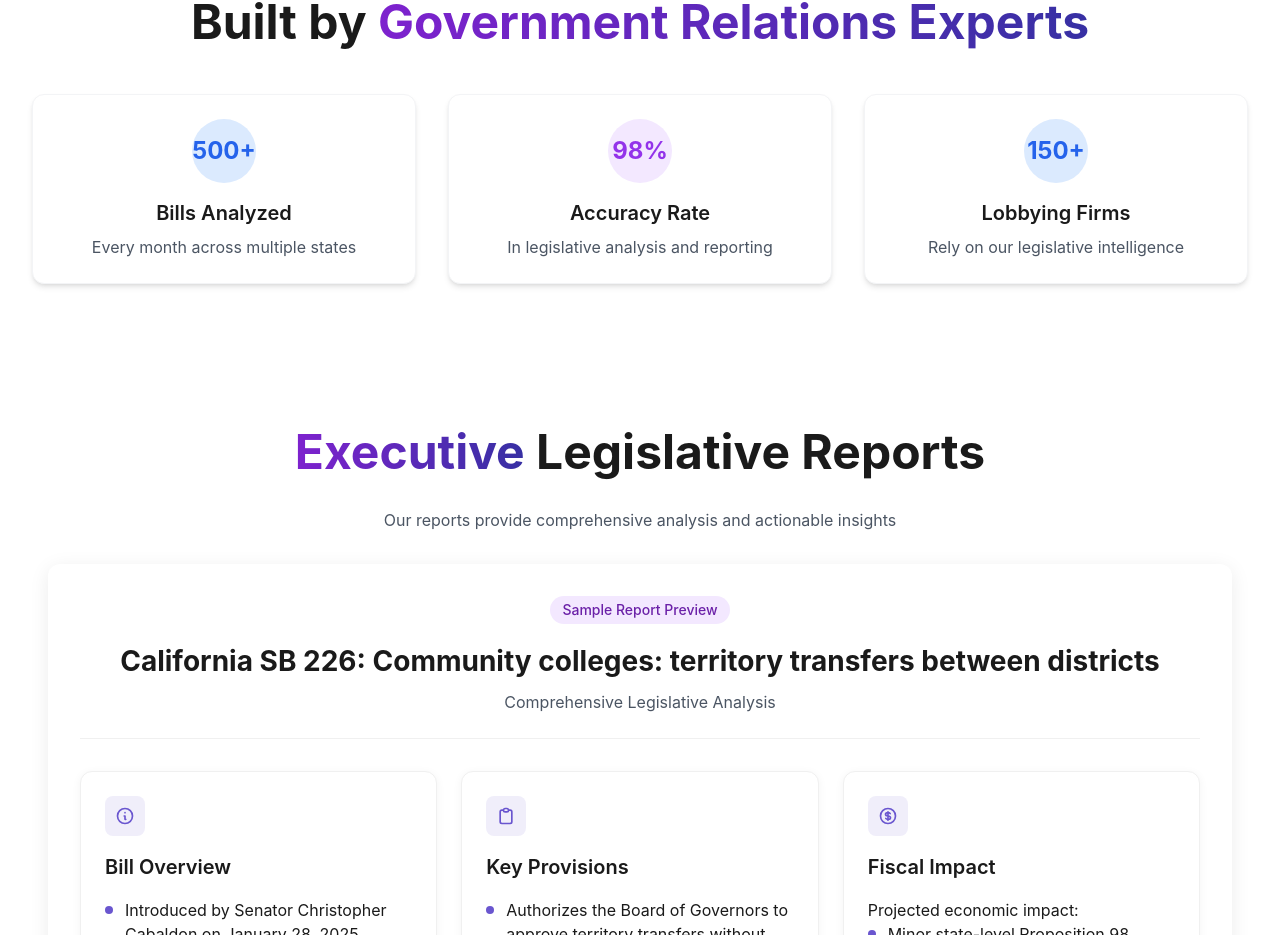
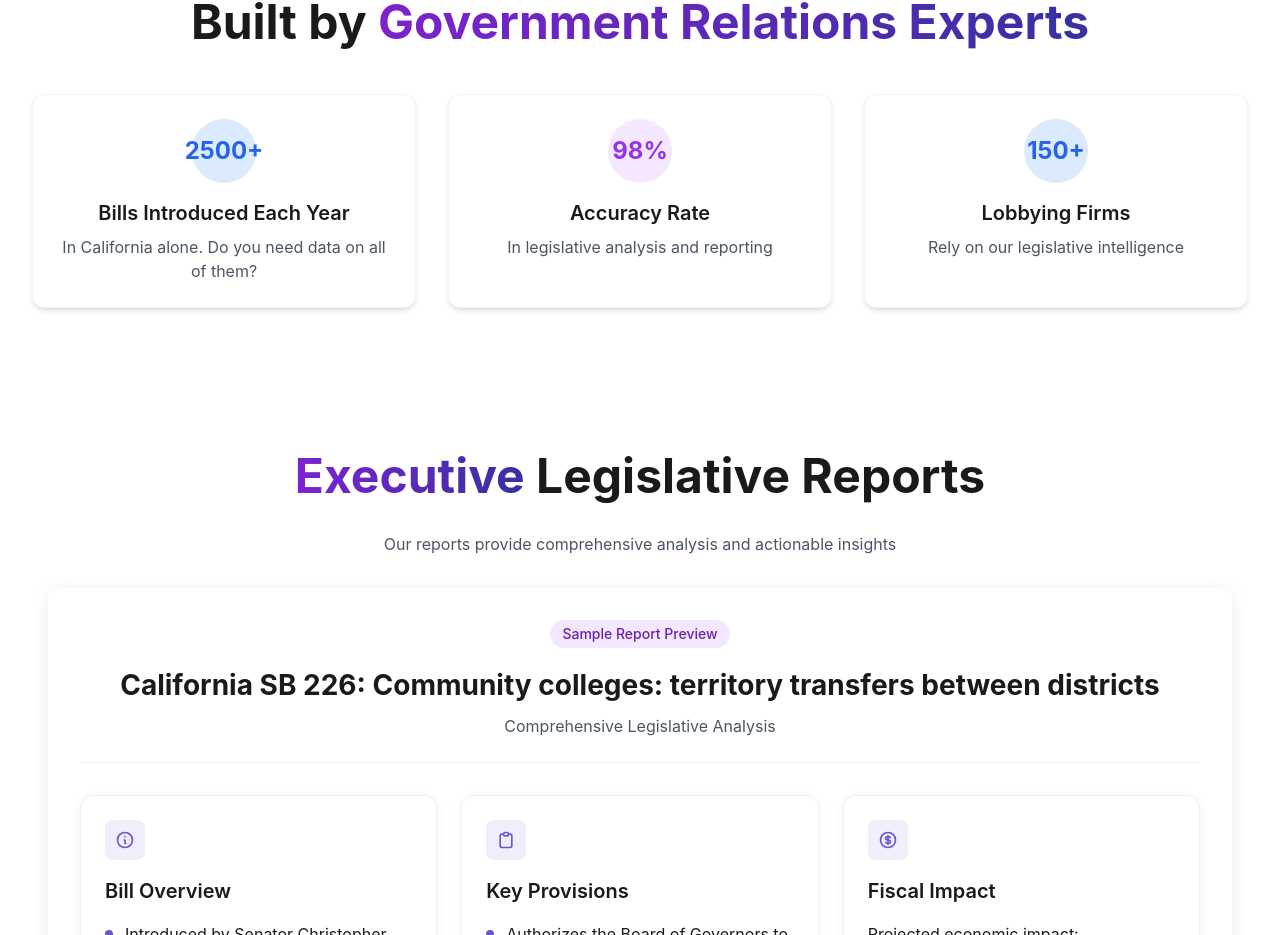
Before and after one commit to ehawked/legislative-report-app, a React (Vite) app: page / in a window 1280 px wide. Shown: the part 1068-2003 px from the top of the page. Built offline with nearby package versions, Linux system fonts and the light colour scheme.

Commit message:
Updated App.tsx

```diff
--- a/src/App.tsx
+++ b/src/App.tsx
@@ -236,10 +236,10 @@ function App() {
           <div className="grid md:grid-cols-3 gap-8">
             <Card variant="default" className="text-center scroll-trigger" hover={true} style={{ transitionDelay: '0.1s' }}>
               <div className="w-16 h-16 rounded-full bg-blue-100 flex items-center justify-center mx-auto mb-4">
-                <span className="text-blue-600 text-2xl font-bold">500+</span>
+                <span className="text-blue-600 text-2xl font-bold">2500+</span>
               </div>
-              <h3 className="text-xl font-semibold mb-2">Bills Analyzed</h3>
-              <p className="text-gray-600">Every month across multiple states</p>
+              <h3 className="text-xl font-semibold mb-2">Bills Introduced Each Year</h3>
+              <p className="text-gray-600">In California alone. Do you need data on all of them?</p>
             </Card>
 
             <Card variant="default" className="text-center scroll-trigger" hover={true} style={{ transitionDelay: '0.3s' }}>
```
